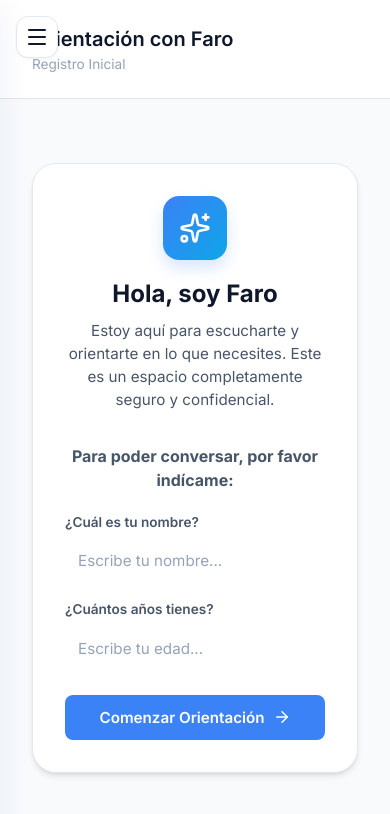
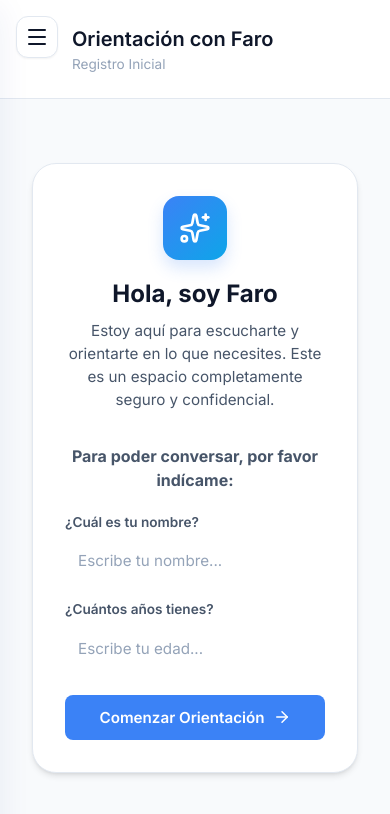
Before and after one commit to OrientacionEscolarESNM/Faro---Asistente, a React (Vite) app: page /#/chat in a window 390 px wide. Shown: the top 814 px of the page. Built offline with nearby package versions, Linux system fonts and the light colour scheme.

Commit message:
fix: solucionar solapamiento de boton hamburguesa con titulo de chat y paginas en tabletas/moviles

```diff
--- a/src/pages/Pages.css
+++ b/src/pages/Pages.css
@@ -139,3 +139,13 @@
   font-size: 0.95rem;
   margin-bottom: 1rem;
 }
+
+/* Responsividad para evitar solapamiento del botón hamburguesa flotante en tablets y móviles */
+@media (max-width: 768px) {
+  .chat-header {
+    padding-left: 4.5rem !important; /* Desplaza el título del chat hacia la derecha dando espacio al menú hamburguesa */
+  }
+  .page-container {
+    padding-top: 4.5rem !important; /* Da un colchón de espacio arriba para que el botón hamburguesa no tape el h1 */
+  }
+}
```
